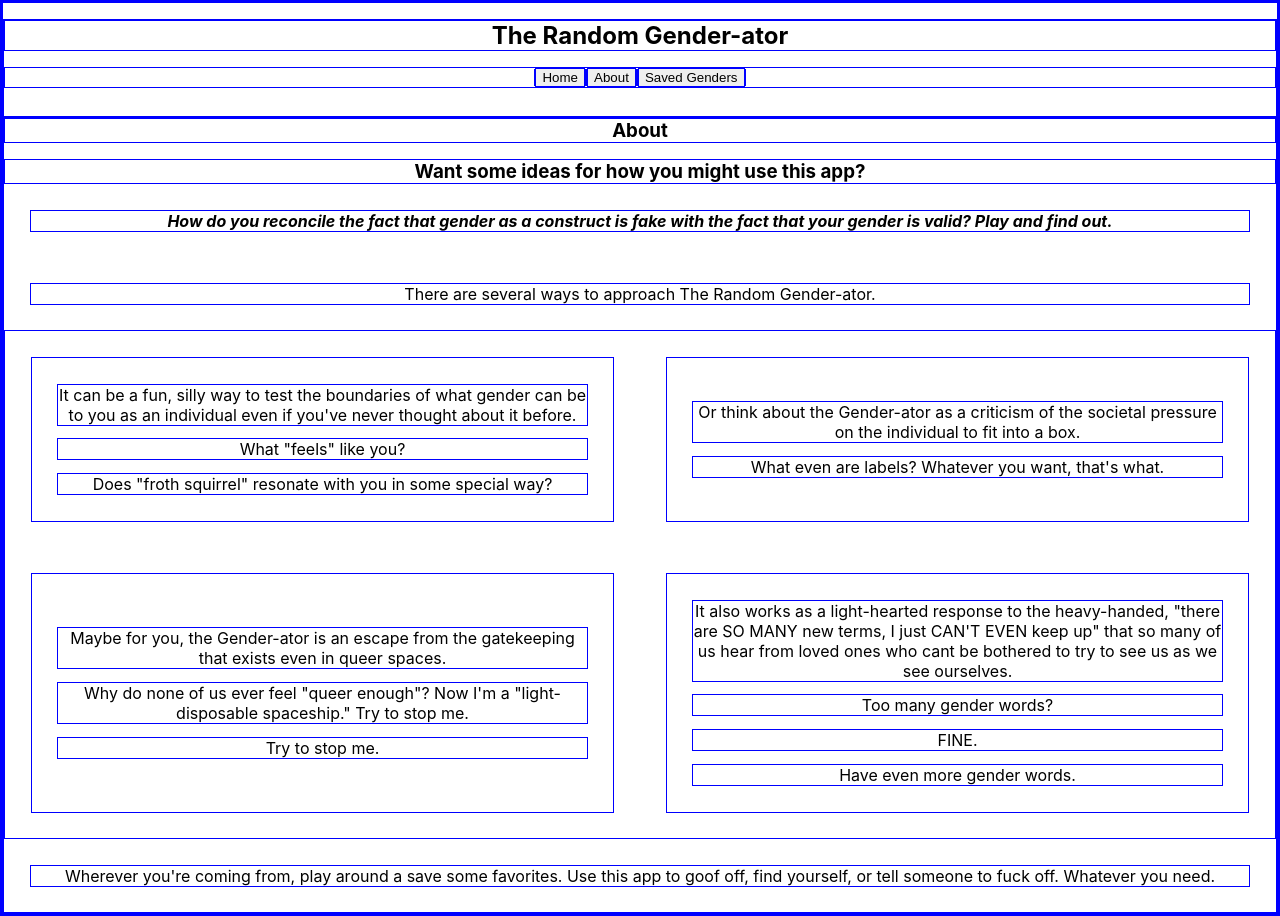
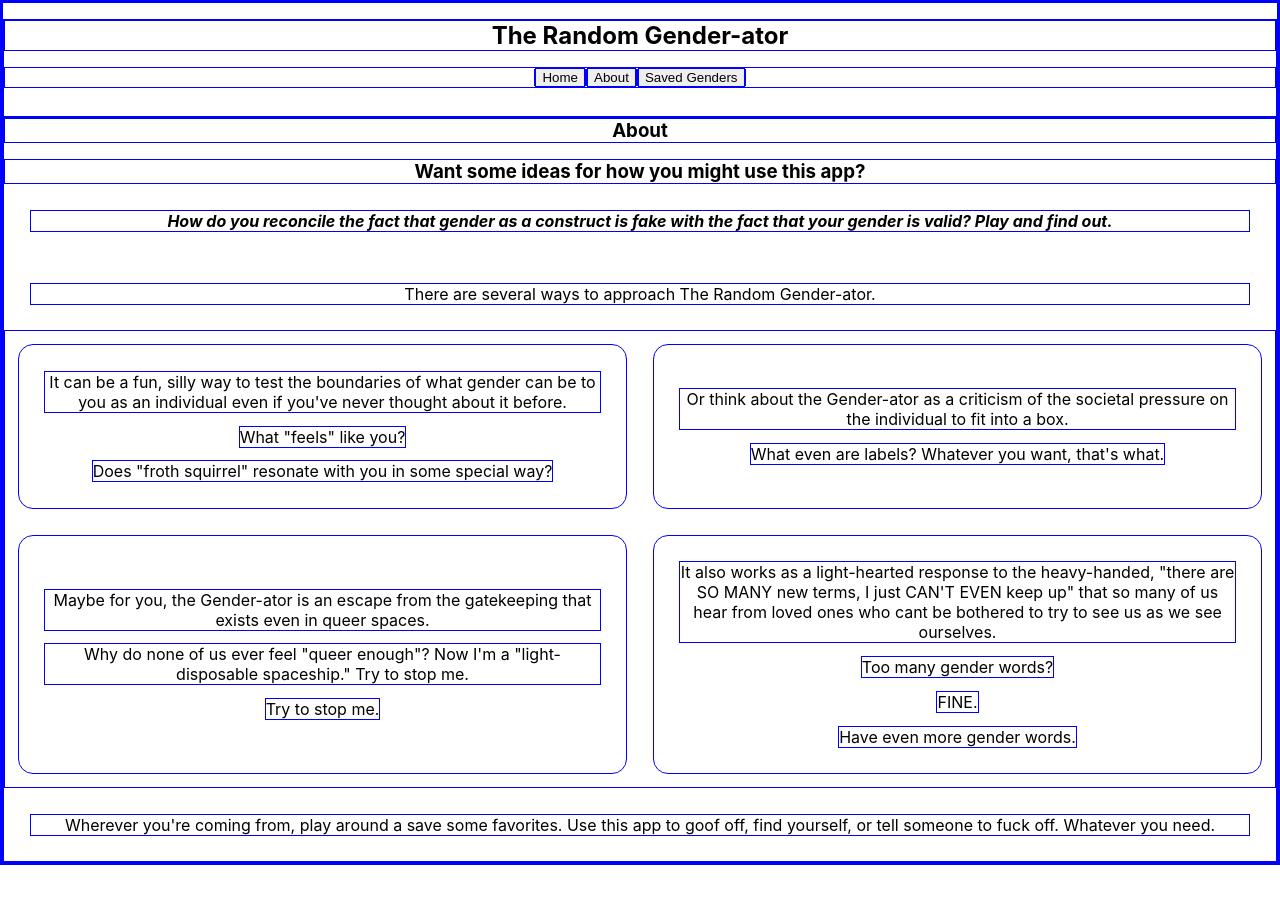
Before and after one commit to RMartin0717/random-gender-ator, a React (Create React App) app: page /about in a window 1280 px wide. After the commit the page ends 865 px from the top, so only its background shows below. Built offline with nearby package versions, Linux system fonts and the light colour scheme; no server answers.

Commit message:
Make formatting between cards on about page and saved genders page consistent

```diff
--- a/src/components/About/About.css
+++ b/src/components/About/About.css
@@ -17,6 +17,10 @@
   display: flex;
   flex-direction: column;
   justify-content: center;
+  align-items: center;
+  text-align: center;
+  margin: 1vw;
+  border-radius: 15px;
   padding: 2vw;
 }
 
--- a/src/components/Card/Card.css
+++ b/src/components/Card/Card.css
@@ -1,11 +1,14 @@
 .card-container {
   display: flex;
   flex-direction: column;
+  justify-content: center;
   align-items: center;
   text-align: center;
+  margin: 1vw;
+  border-radius: 15px;
 }
 
 .gender-card {
   margin: 2vw;
-  width: 30vw;
+  width: 26vw;
 }
```
